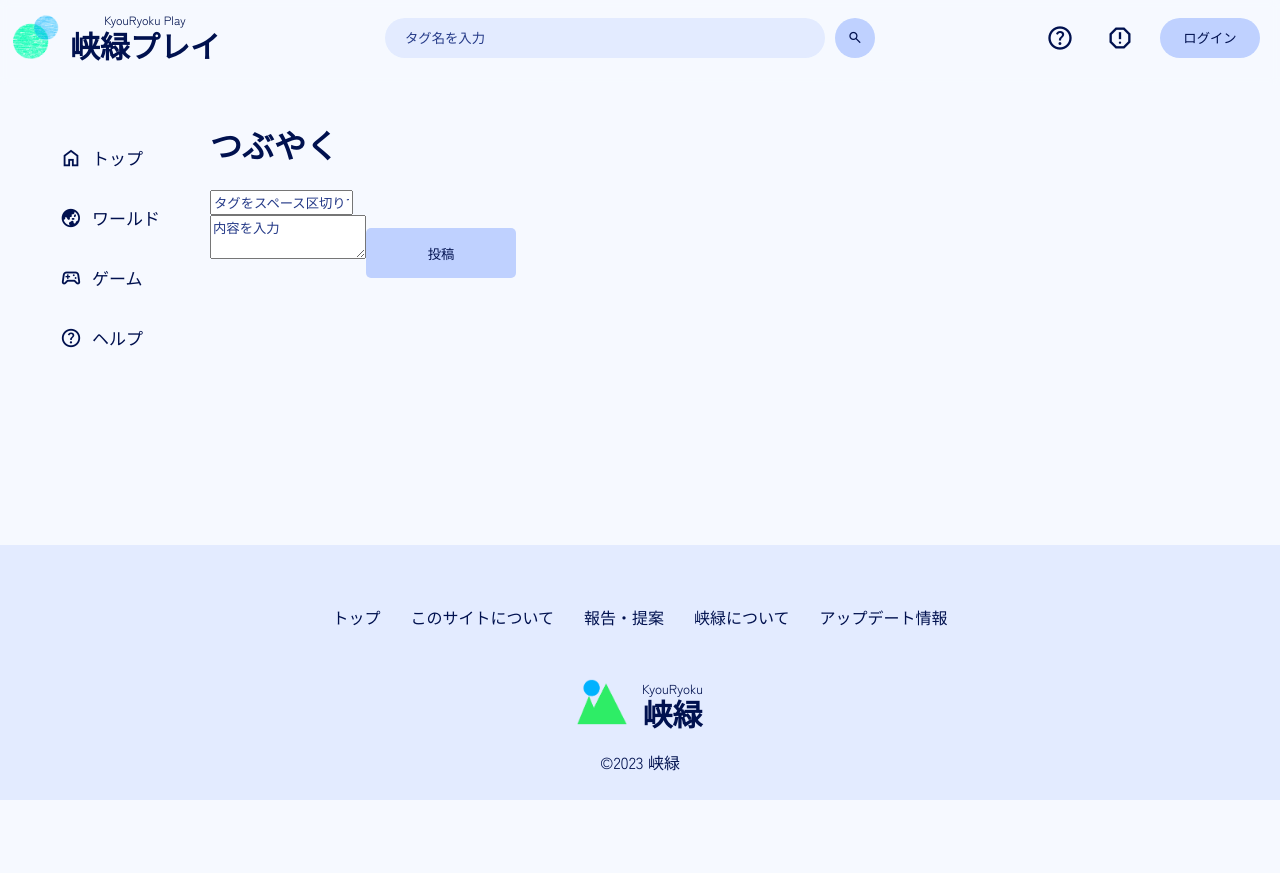
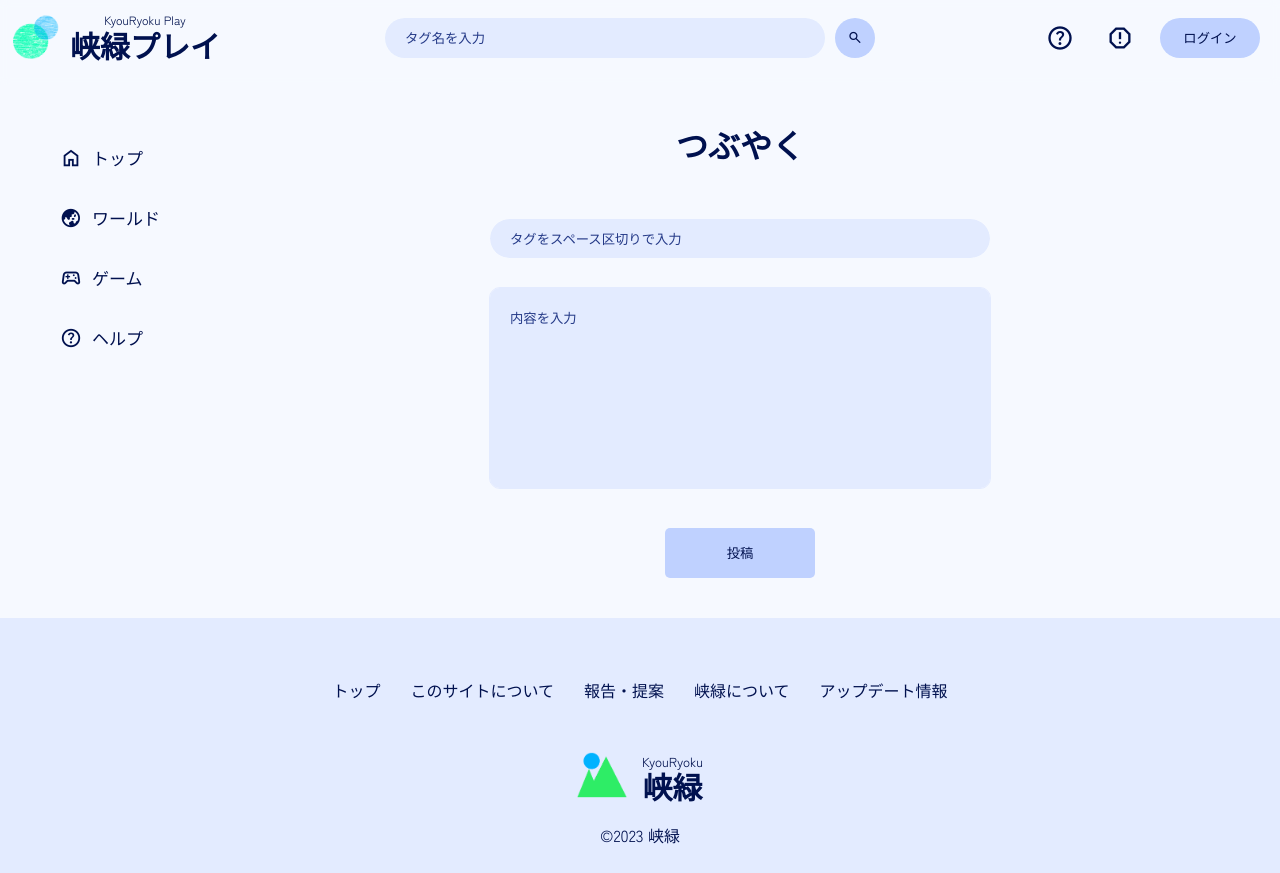
Before and after one commit to goshieta/kyouryoku-play, a Next.js app: page /world/new/post in a window 1280 px wide. Before the commit the page ends 800 px from the top, so only its background shows below. Built offline with nearby package versions, Linux system fonts and the light colour scheme; no server answers.

Commit message:
つぶやき画面のデザインを作成

```diff
--- a/components/world/new/sendButton.tsx
+++ b/components/world/new/sendButton.tsx
@@ -23,6 +23,7 @@ export default function SendButton({
   const router = useRouter();
 
   const handleClick = async () => {
+    console.log(inputValue);
     if (auth) {
       const result = await sendSome(inputValue, setIsSending);
       if (result === true) {
--- a/components/world/new/tagInput.tsx
+++ b/components/world/new/tagInput.tsx
@@ -2,8 +2,13 @@ import styles from "@/styles/world/new/common.module.css";
 import { useState } from "react";
 import SuggestTag from "../common/suggestTag";
 
-export default function TagInput() {
-  const [tags, setTags] = useState<string[]>([]);
+export default function TagInput({
+  tags,
+  setTags,
+}: {
+  tags: string[];
+  setTags: (newVal: string[]) => void;
+}) {
   const [currentInputTag, setCurrentInputTag] = useState("");
 
   return (
--- a/pages/world/new/post.tsx
+++ b/pages/world/new/post.tsx
@@ -14,8 +14,16 @@ export default function NewPost() {
     <div id={styles.post}>
       <Message />
       <h1>つぶやく</h1>
-      <TagInput />
-      <textarea placeholder="内容を入力" />
+      <TagInput
+        tags={inputValue.tags}
+        setTags={(newVal) => setInputValue({ ...inputValue, tags: newVal })}
+      />
+      <textarea
+        placeholder="内容を入力"
+        value={inputValue.body}
+        onChange={(e) => setInputValue({ ...inputValue, body: e.target.value })}
+        id={styles.bodyInputArea}
+      />
       <SendButton
         show={show}
         inputValue={inputValue}
--- a/styles/world/new/common.module.css
+++ b/styles/world/new/common.module.css
@@ -0,0 +1,18 @@
+#tagInputArea {
+  max-width: 500px;
+  width: 100vw;
+  position: relative;
+}
+#tagInputArea input {
+  box-sizing: border-box;
+  width: 100%;
+  border-radius: 9999px;
+  border: none;
+  padding: 10px 20px;
+  background-color: var(--special-bg);
+  transition: outline-color 0.1s;
+  outline: solid 1px var(--background-color);
+}
+#tagInputArea input:focus {
+  outline: solid 1px var(--link-color);
+}
--- a/styles/world/new/post.module.css
+++ b/styles/world/new/post.module.css
@@ -0,0 +1,25 @@
+#post {
+  display: flex;
+  flex-flow: column;
+  align-items: center;
+  gap: 30px;
+  margin: 0 auto;
+  padding: 0 20px;
+  box-sizing: border-box;
+}
+#bodyInputArea {
+  width: 100%;
+  height: 200px;
+  border-radius: 10px;
+  padding: 20px;
+  box-sizing: border-box;
+  background-color: var(--special-bg);
+  border: none;
+  outline: solid 1px var(--special-bg);
+  transition: outline-color 0.1s;
+  margin-bottom: 10px;
+  resize: none;
+}
+#bodyInputArea:focus {
+  outline: solid 1px var(--link-color);
+}
```
Also changed, not shown: styles/world/new.module.css (deleted, +0 -60 lines).
